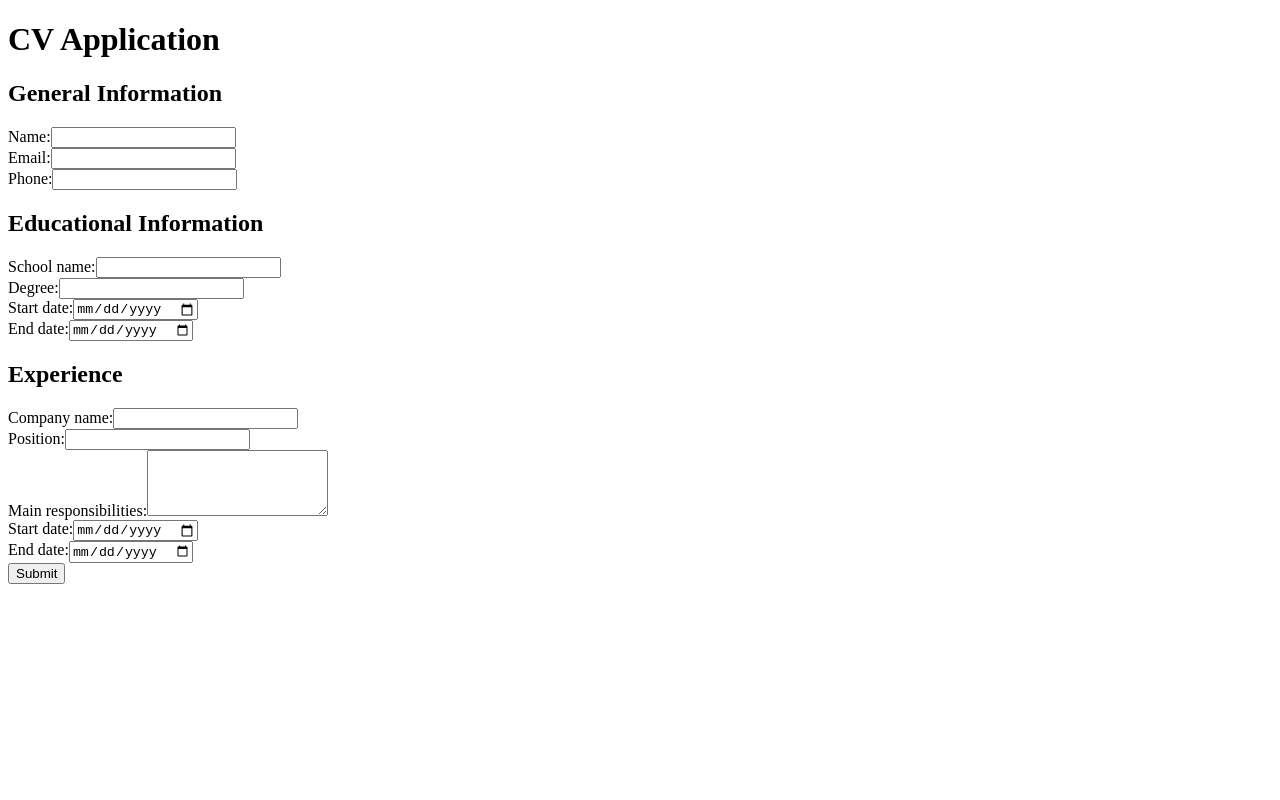
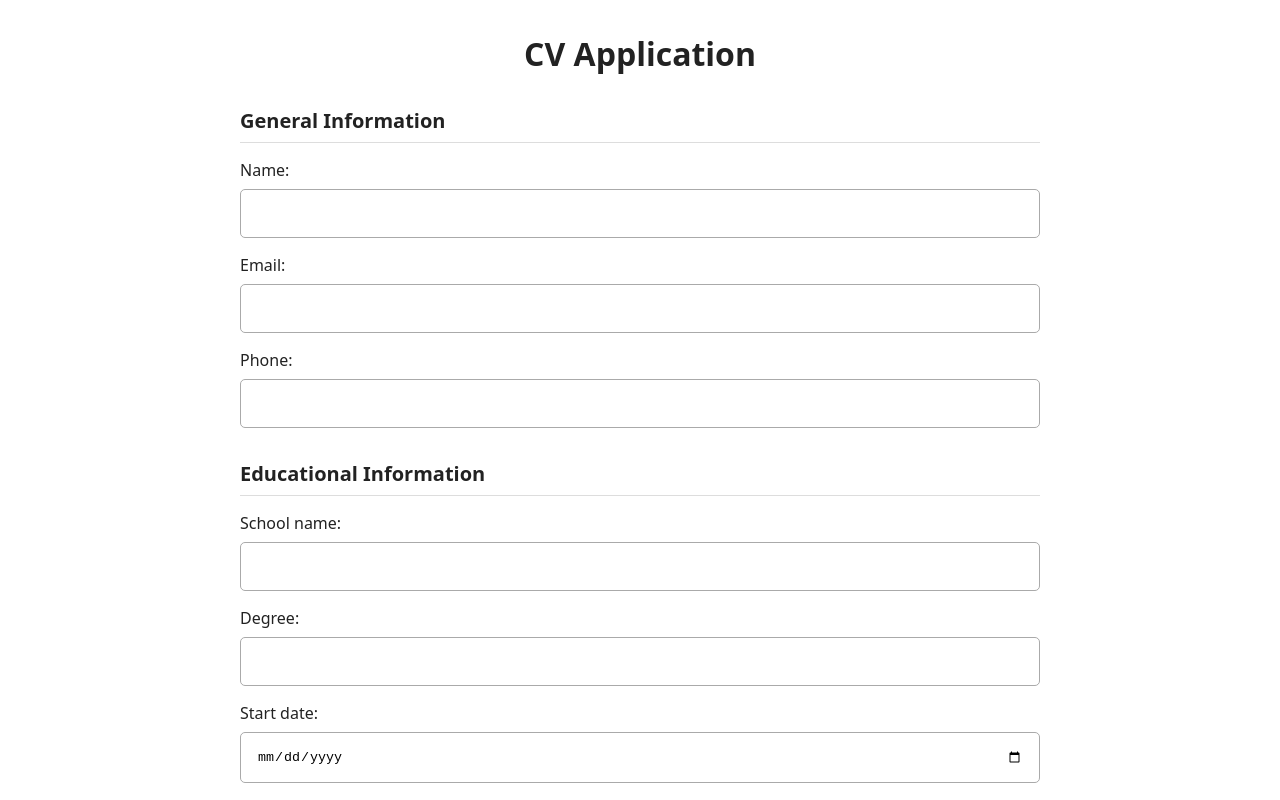
Before and after one commit to julioldv/cv-application, a React (Vite) app: page / in a window 1280 px wide. Shown: the top 800 px of the page. Built offline with nearby package versions, Linux system fonts and the light colour scheme.

Commit message:
style: add base styling for CV editor

```diff
--- a/src/App.css
+++ b/src/App.css
@@ -0,0 +1,83 @@
+.app {
+  width: 90%;
+  max-width: 800px;
+  margin-inline: auto;
+}
+
+.app h1 {
+  text-align: center;
+  margin-bottom: 2rem;
+  font-size: 2rem;
+  font-weight: 700;
+}
+
+.cv-form {
+  display: flex;
+  flex-direction: column;
+  gap: 2rem;
+}
+
+.form-section {
+  display: flex;
+  flex-direction: column;
+  gap: 1rem;
+}
+
+.form-section h2 {
+  font-size: 1.25rem;
+  font-weight: 600;
+  padding-bottom: 0.5rem;
+  border-bottom: 1px solid #ddd;
+}
+
+.form-field {
+  display: flex;
+  flex-direction: column;
+  gap: 0.5rem;
+}
+
+.form-field label {
+  font-weight: 500;
+}
+
+.form-field input,
+.form-field textarea {
+  width: 100%;
+  padding: 1rem;
+  border: 1px solid #aaa;
+  border-radius: 5px;
+}
+
+.form-field input:focus,
+.form-field textarea:focus {
+  outline: 2px solid #2563eb;
+  outline-offset: 2px;
+}
+
+.form-field textarea {
+  resize: vertical;
+}
+
+.primary-button {
+  font-size: 1rem;
+  font-weight: 600;
+  padding: 1rem 2rem;
+
+  background-color: #2563eb;
+  color: white;
+
+  border: none;
+  border-radius: 5px;
+
+  cursor: pointer;
+}
+
+.primary-button:hover {
+  background-color: #1d4ed8;
+}
+
+.cv-preview {
+}
+
+.cv-document {
+}
--- a/src/App.jsx
+++ b/src/App.jsx
@@ -63,7 +63,7 @@ function App() {
   }
 
   return (
-    <div>
+    <div className="app">
       <h1>CV Application</h1>
       {isEditing ? (
         <CVForm
--- a/src/components/CVForm.jsx
+++ b/src/components/CVForm.jsx
@@ -12,7 +12,7 @@ function CVForm({
   onFormSubmit,
 }) {
   return (
-    <form onSubmit={onFormSubmit}>
+    <form className="cv-form" onSubmit={onFormSubmit}>
       <GeneralInformationForm
         generalInformation={generalInformation}
         onInformationChange={onInformationChange}
@@ -25,7 +25,9 @@ function CVForm({
         experience={experience}
         onExperienceChange={onExperienceChange}
       />
-      <button type="submit">Submit</button>
+      <button type="submit" className="primary-button">
+        Submit
+      </button>
     </form>
   );
 }
--- a/src/components/CVPreview.jsx
+++ b/src/components/CVPreview.jsx
@@ -5,10 +5,10 @@ function CVPreview({
   onEditRequest,
 }) {
   return (
-    <section>
+    <section className="cv-preview">
       <h2>CV Preview</h2>
 
-      <article>
+      <article className="cv-document">
         <header>
           <h3>{generalInformation.fullName}</h3>
           <p>{generalInformation.email}</p>
@@ -35,7 +35,11 @@ function CVPreview({
         </section>
       </article>
 
-      <button type="button" onClick={onEditRequest}>
+      <button
+        type="button"
+        onClick={onEditRequest}
+        className="secondary-button"
+      >
         Edit
       </button>
     </section>
--- a/src/components/EducationForm.jsx
+++ b/src/components/EducationForm.jsx
@@ -1,9 +1,9 @@
 function EducationForm({ education, onEducationChange }) {
   return (
-    <section>
+    <section className="form-section">
       <h2>Educational Information</h2>
 
-      <div>
+      <div className="form-field">
         <label htmlFor="school-name">School name:</label>
         <input
           type="text"
@@ -14,7 +14,7 @@ function EducationForm({ education, onEducationChange }) {
         />
       </div>
 
-      <div>
+      <div className="form-field">
         <label htmlFor="degree">Degree:</label>
         <input
           type="text"
@@ -25,7 +25,7 @@ function EducationForm({ education, onEducationChange }) {
         />
       </div>
 
-      <div>
+      <div className="form-field">
         <label htmlFor="education-start-date">Start date:</label>
         <input
           type="date"
@@ -36,7 +36,7 @@ function EducationForm({ education, onEducationChange }) {
         />
       </div>
 
-      <div>
+      <div className="form-field">
         <label htmlFor="education-end-date">End date:</label>
         <input
           type="date"
--- a/src/components/ExperienceForm.jsx
+++ b/src/components/ExperienceForm.jsx
@@ -1,9 +1,9 @@
 function ExperienceForm({ experience, onExperienceChange }) {
   return (
-    <section>
+    <section className="form-section">
       <h2>Experience</h2>
 
-      <div>
+      <div className="form-field">
         <label htmlFor="company-name">Company name:</label>
         <input
           type="text"
@@ -14,7 +14,7 @@ function ExperienceForm({ experience, onExperienceChange }) {
         />
       </div>
 
-      <div>
+      <div className="form-field">
         <label htmlFor="position">Position:</label>
         <input
           type="text"
@@ -25,7 +25,7 @@ function ExperienceForm({ experience, onExperienceChange }) {
         />
       </div>
 
-      <div>
+      <div className="form-field">
         <label htmlFor="responsibilities">Main responsibilities:</label>
         <textarea
           id="responsibilities"
@@ -36,7 +36,7 @@ function ExperienceForm({ experience, onExperienceChange }) {
         ></textarea>
       </div>
 
-      <div>
+      <div className="form-field">
         <label htmlFor="experience-start-date">Start date:</label>
         <input
           type="date"
@@ -47,7 +47,7 @@ function ExperienceForm({ experience, onExperienceChange }) {
         />
       </div>
 
-      <div>
+      <div className="form-field">
         <label htmlFor="experience-end-date">End date:</label>
         <input
           type="date"
--- a/src/components/GeneralInformationForm.jsx
+++ b/src/components/GeneralInformationForm.jsx
@@ -1,9 +1,9 @@
 function GeneralInformationForm({ generalInformation, onInformationChange }) {
   return (
-    <section>
+    <section className="form-section">
       <h2>General Information</h2>
 
-      <div>
+      <div className="form-field">
         <label htmlFor="full-name">Name:</label>
         <input
           type="text"
@@ -14,7 +14,7 @@ function GeneralInformationForm({ generalInformation, onInformationChange }) {
         />
       </div>
 
-      <div>
+      <div className="form-field">
         <label htmlFor="email">Email:</label>
         <input
           type="email"
@@ -25,7 +25,7 @@ function GeneralInformationForm({ generalInformation, onInformationChange }) {
         />
       </div>
 
-      <div>
+      <div className="form-field">
         <label htmlFor="phone">Phone:</label>
         <input
           type="tel"
--- a/src/index.css
+++ b/src/index.css
@@ -0,0 +1,11 @@
+* {
+  margin: 0;
+  padding: 0;
+  box-sizing: border-box;
+}
+
+body {
+  font-family: system-ui, sans-serif;
+  padding: 2rem;
+  color: #222;
+}
```
